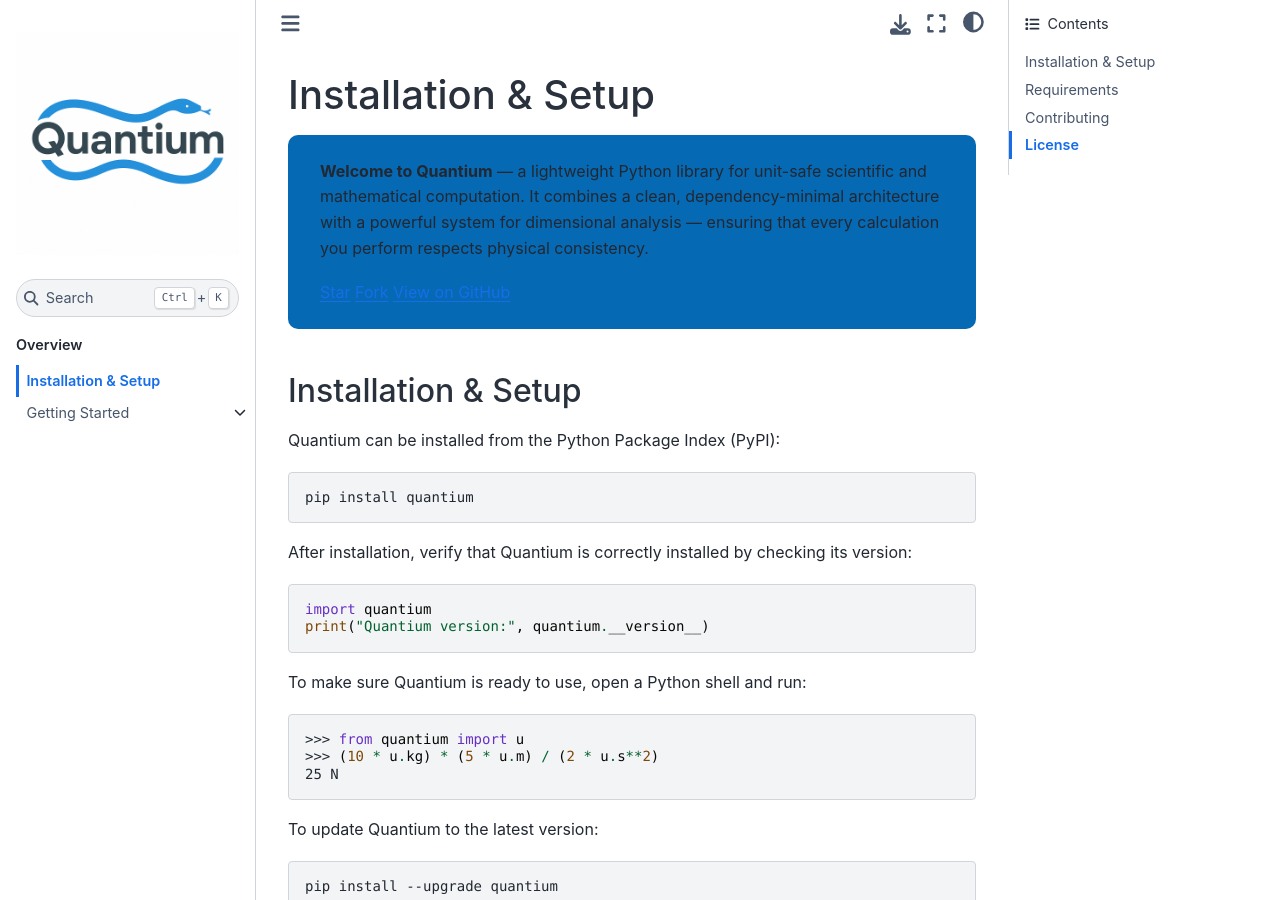
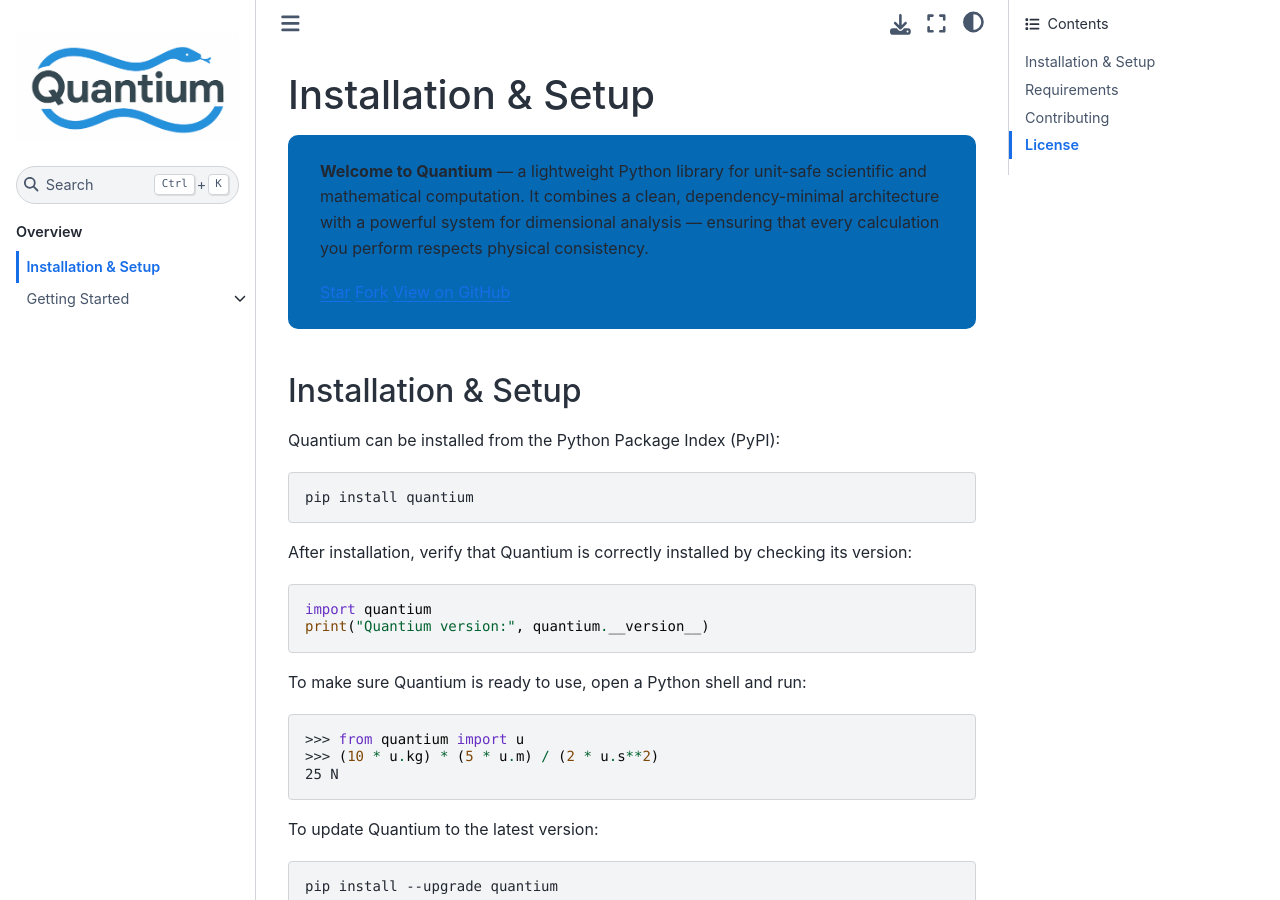
Before and after one commit to parneetsingh022/Quantium, a Sphinx documentation site: the page built from docs/index.rst, in a window 1280 px wide and 900 px high. Built offline with Sphinx 7.4.7 and the Sphinx Book theme 1.1.4, drawn with Linux system fonts in a browser that asks for light colours.

Commit message:
refactor(docs): added rectangle logo, removed darktheme logo

```diff
--- a/docs/conf.py
+++ b/docs/conf.py
@@ -31,13 +31,9 @@
 
 html_theme = "sphinx_book_theme"
 
-html_logo = "_static/quantium_logo.png"
+html_logo = "_static/quantium_logo_light2.png"
 
 html_theme_options = {
-    "logo": {
-        "image_light": "_static/quantium_logo.png",
-        "image_dark": "_static/quantium_logo_dark.png",
-    },
     # Handy keyboard nav (j/k) through the sidebar
     "navigation_with_keys": True,
 
```
Also changed, not shown: docs/_static/quantium_logo_dark.png (deleted), docs/_static/quantium_logo_light2.png (added).
